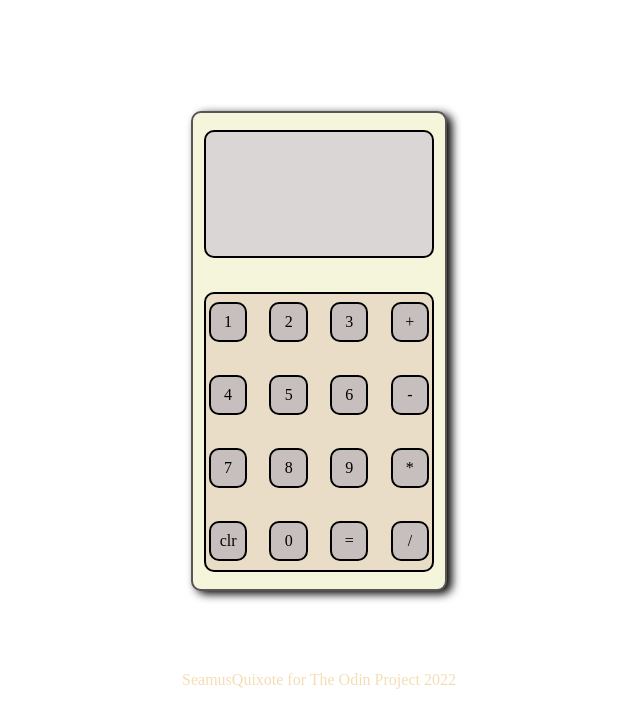
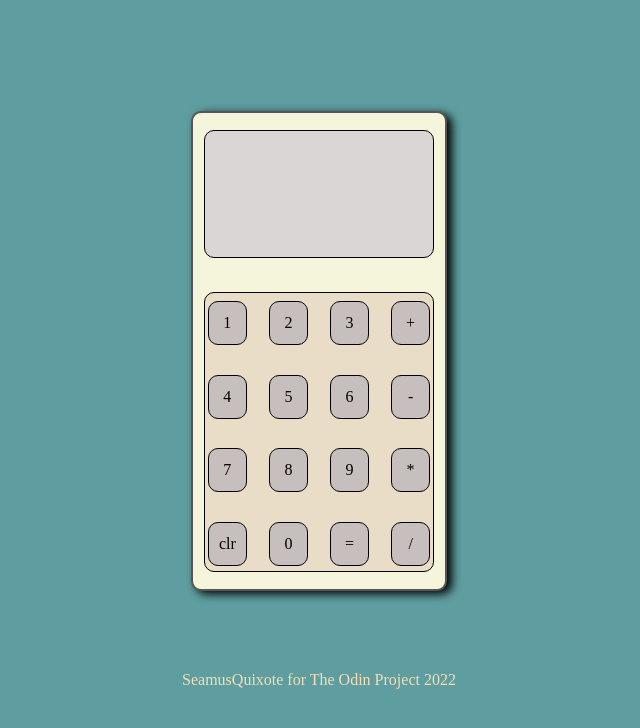
Before and after one commit to SalamanderCtesiphon/Calculator, a plain HTML site: page index.html in a window 1280 px wide. Shown: the whole page, without its empty margins (321-961 px from the left). Drawn offline with Linux system fonts and the light colour scheme.

Commit message:
changed css file name to match standard. updated link to new style sheet

```diff
--- a/index.html
+++ b/index.html
@@ -4,7 +4,7 @@
     <meta charset="UTF-8">
     <meta http-equiv="X-UA-Compatible" content="IE=edge">
     <meta name="viewport" content="width=device-width, initial-scale=1.0">
-    <link rel="stylesheet" href="styles.css">
+    <link rel="stylesheet" href="style.css">
     <script src="app.js" defer></script>
     <title>Calculator</title>
 </head>
@@ -13,8 +13,8 @@
         <div class="display-surface">
             <div class="screen"></div>
             <div class="button-area">
-                <div class="btn">1</div>
-                <div class="btn">2</div>
+                <div class="btn one">1</div>
+                <div class="btn two">2</div>
                 <div class="btn">3</div>
                 <div class="btn">+</div>
                 <div class="btn">4</div>
--- a/styles.css
+++ b/style.css
@@ -10,6 +10,7 @@
     justify-content: center;
     align-items: center;
     flex-direction: column;
+    background-color: cadetblue;
 }
 h2 {
     margin-bottom: 10vh;
@@ -31,7 +32,7 @@ h2 {
 .screen {
     height: 16vh;
     width: 18vw;
-    border: 2px solid black;
+    border: 1px solid black;
     border-radius: 10px;
     background-color:  rgb(218, 214, 214);
 }
@@ -39,7 +40,7 @@ h2 {
 .button-area {
     height: 35vh;
     width: 18vw;
-    border: 2px solid black;
+    border: 1px solid black;
     border-radius: 10px;
     background-color: rgb(233, 221, 199);
     display: grid;
@@ -51,9 +52,9 @@ h2 {
 }
 
 .btn {
-    height: 5vh;
+    height: 5.5vh;
     width: 3vw;
-    border: 2px solid black;
+    border: 1px solid black;
     display: flex;
     align-items: center;
     justify-content: center;
@@ -66,3 +67,7 @@ p {
     color: wheat;
     margin-top: 10vh;
 }
+
+.one {
+
+}
```
